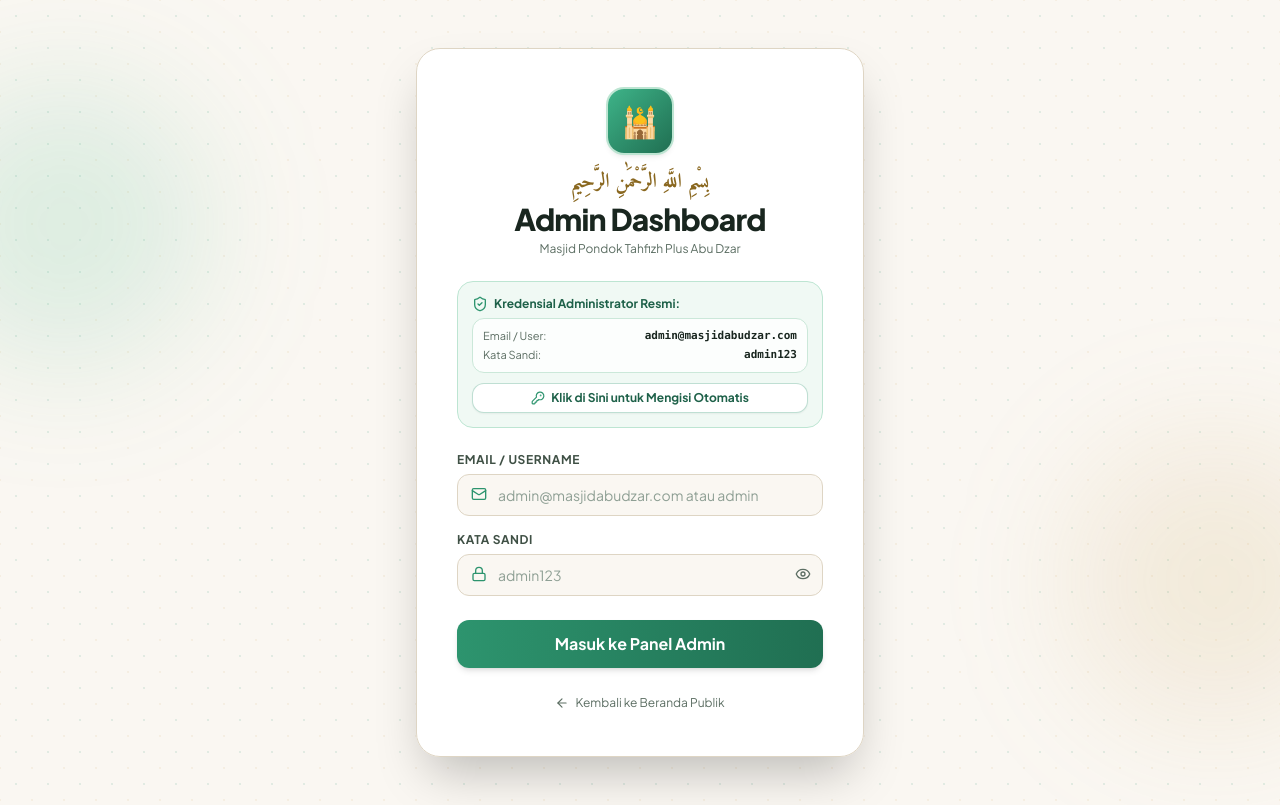
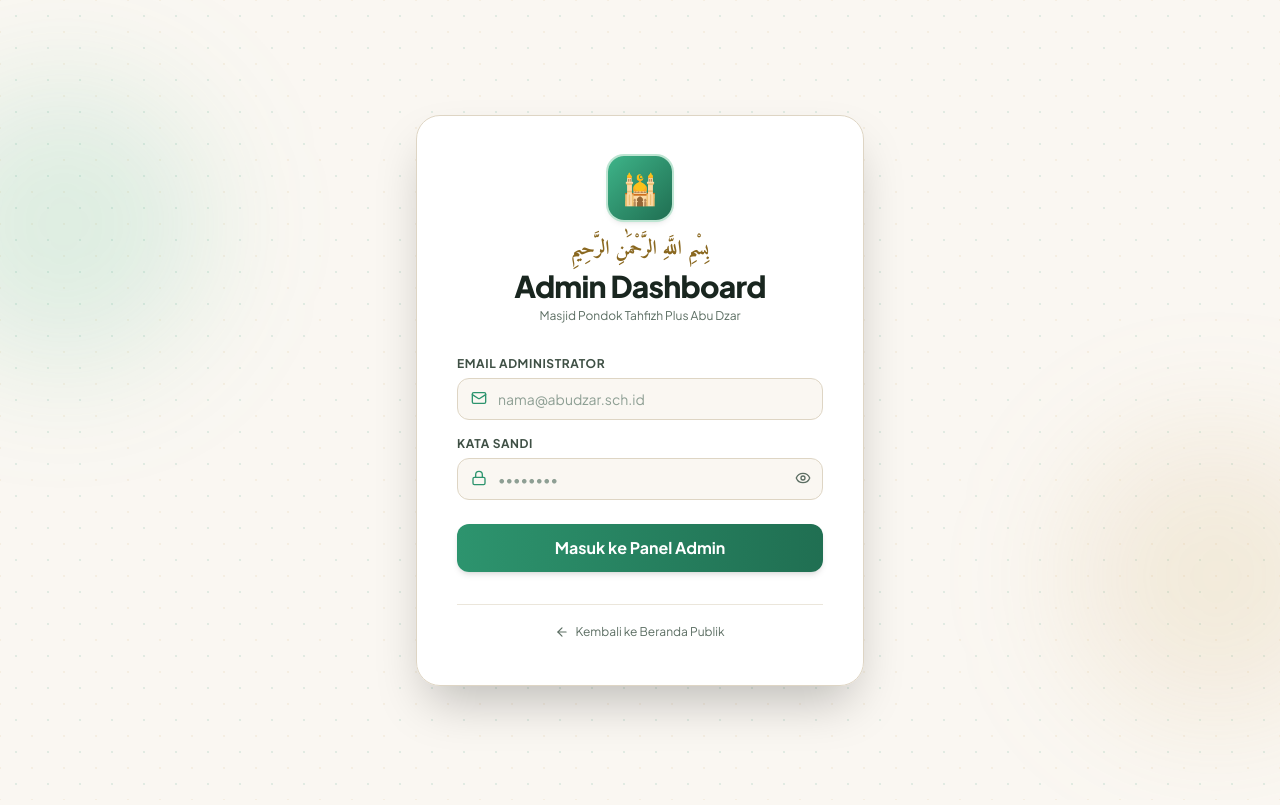
Before and after one commit to anandafauzi/Masjid-Pondok-Tahfizh-Plus-Abu-Dzar, a Next.js app: page /auth/login in a window 1280 px wide. Built offline with nearby package versions, Linux system fonts and the light colour scheme.

Commit message:
security: remove autofill credentials from login page and update admin user to fauzi@abudzar.sch.id

```diff
--- a/prisma/seed.js
+++ b/prisma/seed.js
@@ -72,13 +72,15 @@ async function main() {
     });
   }
 
-  const hashedPassword = await bcrypt.hash("admin123", 10);
+  const hashedPassword = await bcrypt.hash("masjidabudzar", 10);
   await prisma.user.upsert({
-    where: { email: "admin@masjidabudzar.com" },
-    update: {},
+    where: { email: "fauzi@abudzar.sch.id" },
+    update: {
+      password: hashedPassword,
+    },
     create: {
-      name: "Super Admin",
-      email: "admin@masjidabudzar.com",
+      name: "Fauzi",
+      email: "fauzi@abudzar.sch.id",
       password: hashedPassword,
       role: "SUPER_ADMIN",
       isActive: true,
@@ -214,7 +216,7 @@ async function main() {
   }
 
   console.log("Seeding completed!");
-  console.log("Default admin: admin@masjidabudzar.com / admin123");
+  console.log("Default admin: fauzi@abudzar.sch.id");
 }
 
 main()
--- a/src/app/auth/login/page.tsx
+++ b/src/app/auth/login/page.tsx
@@ -5,7 +5,7 @@ import Link from "next/link";
 import { signIn } from "next-auth/react";
 import { useRouter, useSearchParams } from "next/navigation";
 import toast from "react-hot-toast";
-import { Lock, Mail, ArrowLeft, KeyRound, Eye, EyeOff, ShieldCheck } from "lucide-react";
+import { Lock, Mail, ArrowLeft, Eye, EyeOff } from "lucide-react";
 
 function LoginForm() {
   const [email, setEmail] = useState("");
@@ -31,7 +31,7 @@ function LoginForm() {
       });
 
       if (result?.error) {
-        toast.error("Email atau password tidak sesuai. Pastikan menggunakan akun yang tertera.");
+        toast.error("Email atau kata sandi tidak sesuai. Silakan periksa kembali.");
       } else {
         toast.success("Login berhasil! Mengalihkan ke dashboard...");
         router.push(callbackUrl);
@@ -44,12 +44,6 @@ function LoginForm() {
     }
   };
 
-  const autofillDemo = () => {
-    setEmail("admin@masjidabudzar.com");
-    setPassword("admin123");
-    toast.success("Akun admin berhasil diisikan ke formulir!");
-  };
-
   return (
     <div suppressHydrationWarning className="relative flex min-h-dvh items-center justify-center overflow-hidden bg-[#faf7f2] px-4 py-12 text-[#19261f] bg-islamic-pattern">
       {/* Ambient background glows */}
@@ -57,7 +51,7 @@ function LoginForm() {
       <div className="pointer-events-none absolute -right-20 bottom-20 h-72 w-72 rounded-full bg-[#c5a059]/15 blur-3xl" />
 
       <div suppressHydrationWarning className="relative z-10 w-full max-w-md rounded-3xl border border-[#ded5c4] bg-white/95 p-8 shadow-2xl backdrop-blur-xl sm:p-10">
-        <div className="text-center mb-6">
+        <div className="text-center mb-8">
           <div className="mx-auto mb-4 flex h-16 w-16 items-center justify-center rounded-2xl bg-gradient-to-br from-[#3eb489] to-[#206f52] text-3xl shadow-md ring-2 ring-[#bde5d2]">
             🕌
           </div>
@@ -72,50 +66,24 @@ function LoginForm() {
           </p>
         </div>
 
-        {/* Info Box Akun Administrator */}
-        <div className="mb-6 rounded-2xl border border-[#bde5d2] bg-[#f0f9f4] p-3.5 text-xs">
-          <div className="flex items-center gap-1.5 font-bold text-[#1e6149] mb-1.5">
-            <ShieldCheck className="h-4 w-4 text-[#2d946e]" />
-            <span>Kredensial Administrator Resmi:</span>
-          </div>
-          <div className="space-y-1 text-[#3f5045] font-mono text-[11px] bg-white/80 rounded-xl p-2.5 border border-[#cbe8d9]">
-            <div className="flex justify-between items-center">
-              <span className="font-sans text-[#5c6e63]">Email / User:</span>
-              <span className="font-bold text-[#19261f]">admin@masjidabudzar.com</span>
-            </div>
-            <div className="flex justify-between items-center">
-              <span className="font-sans text-[#5c6e63]">Kata Sandi:</span>
-              <span className="font-bold text-[#19261f]">admin123</span>
-            </div>
-          </div>
-          <button
-            type="button"
-            onClick={autofillDemo}
-            className="mt-2.5 w-full flex items-center justify-center gap-1.5 rounded-xl border border-[#2d946e]/30 bg-white py-1.5 px-3 text-xs font-bold text-[#1e6149] hover:bg-[#d8f0e4] transition-all shadow-xs"
-          >
-            <KeyRound className="h-3.5 w-3.5 text-[#2d946e]" />
-            <span>Klik di Sini untuk Mengisi Otomatis</span>
-          </button>
-        </div>
-
         <form onSubmit={handleSubmit} className="space-y-4">
           <div>
             <label
               htmlFor="email"
               className="block text-xs font-bold uppercase tracking-wider text-[#3f5045] mb-1.5"
             >
-              Email / Username
+              Email Administrator
             </label>
             <div className="relative">
               <Mail className="absolute left-3.5 top-3 h-4 w-4 text-[#2d946e]" />
               <input
                 id="email"
-                type="text"
+                type="email"
                 value={email}
                 onChange={(e) => setEmail(e.target.value)}
                 required
-                autoComplete="username"
-                placeholder="admin@masjidabudzar.com atau admin"
+                autoComplete="email"
+                placeholder="nama@abudzar.sch.id"
                 className="w-full rounded-xl border border-[#ded5c4] bg-[#faf7f2] pl-10 pr-4 py-2.5 text-sm text-[#19261f] placeholder-[#8e9f94] focus:border-[#2d946e] focus:bg-white focus:outline-none focus:ring-1 focus:ring-[#2d946e] transition-all"
               />
             </div>
@@ -137,7 +105,7 @@ function LoginForm() {
                 onChange={(e) => setPassword(e.target.value)}
                 required
                 autoComplete="current-password"
-                placeholder="admin123"
+                placeholder="••••••••"
                 className="w-full rounded-xl border border-[#ded5c4] bg-[#faf7f2] pl-10 pr-10 py-2.5 text-sm text-[#19261f] placeholder-[#8e9f94] focus:border-[#2d946e] focus:bg-white focus:outline-none focus:ring-1 focus:ring-[#2d946e] transition-all"
               />
               <button
@@ -165,7 +133,7 @@ function LoginForm() {
           </button>
         </form>
 
-        <div className="mt-6 text-center">
+        <div className="mt-8 text-center border-t border-[#ded5c4]/60 pt-4">
           <Link
             href="/"
             className="inline-flex items-center gap-1.5 text-xs text-[#5c6e63] hover:text-[#19261f] transition-colors"
```
